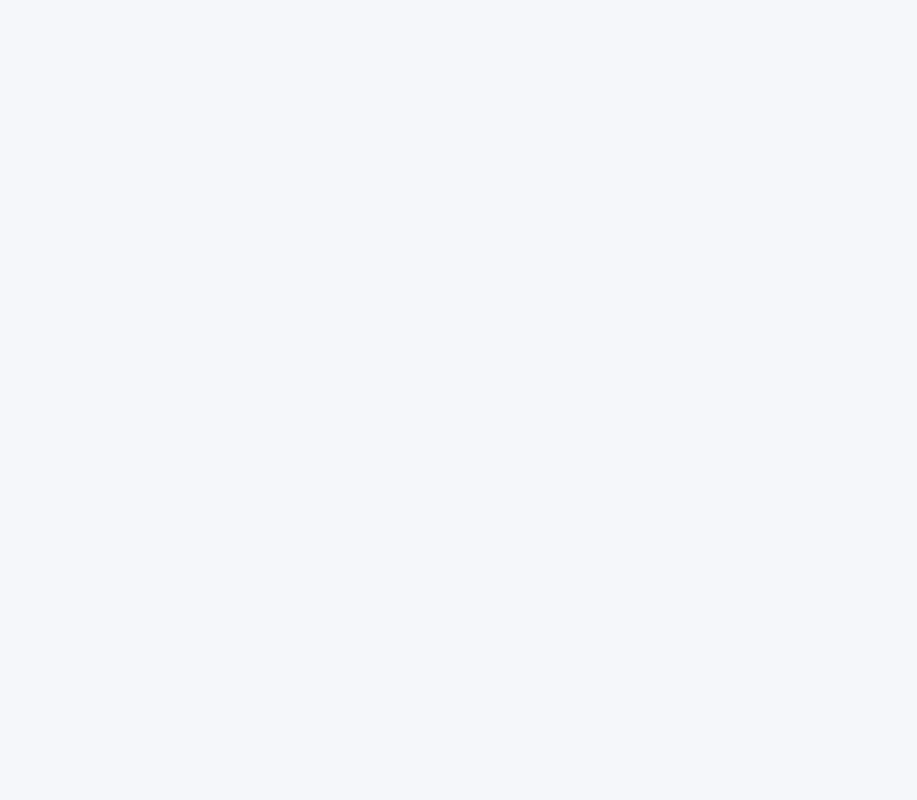
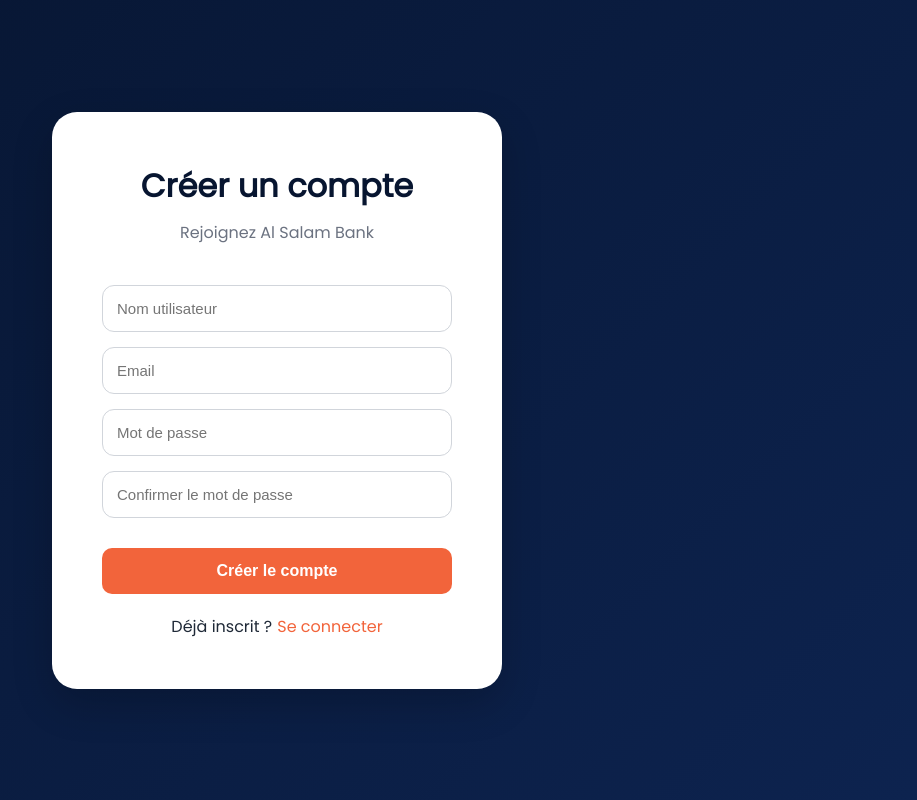
Before and after one commit to TheMoonEater/AppStage, a React app in the folder frontend/: page /register in a window 1280 px wide. Before the commit this address had no page. Shown: the whole page, without its empty margins (363-1280 px from the left). Built offline with nearby package versions, Linux system fonts and the light colour scheme; the HTML template or start-up script is replaced by a standard one.

Commit message:
page login et register

```diff
--- a/frontend/src/App.jsx
+++ b/frontend/src/App.jsx
@@ -1,6 +1,7 @@
 import { BrowserRouter, Routes, Route } from "react-router-dom";
 
 import Login from "./pages/Login";
+import Register from "./pages/Register";
 import Home from "./pages/Home";
 import ProductDetail from "./pages/ProductDetail";
 import Cart from "./pages/Cart";
@@ -17,6 +18,8 @@
       <Routes>
 
         <Route path="/" element={<Login />} />
+
+        <Route path="/register" element={<Register />} />
 
         <Route path="/home" element={<Home />} />
 
--- a/frontend/src/index.css
+++ b/frontend/src/index.css
@@ -660,3 +660,133 @@
   font-weight:600;
 
 }
+
+/* =========================
+   LOGIN PAGE
+========================= */
+
+.login-page {
+
+  min-height: 100vh;
+
+  display: flex;
+
+  justify-content: center;
+
+  align-items: center;
+
+  background:
+    linear-gradient(
+      135deg,
+      #071530,
+      #0d234f
+    );
+
+  padding: 20px;
+}
+
+.login-card {
+
+  width: 450px;
+
+  background: white;
+
+  padding: 50px;
+
+  border-radius: 25px;
+
+  box-shadow:
+    0 15px 40px rgba(0,0,0,0.2);
+}
+
+.login-logo {
+
+  text-align: center;
+
+  margin-bottom: 40px;
+}
+
+.login-logo h1 {
+
+  color: #071530;
+
+  margin-bottom: 10px;
+
+  font-size: 32px;
+}
+
+.login-logo p {
+
+  color: #6B7280;
+}
+
+.login-card .form-group {
+
+  margin-bottom: 20px;
+}
+
+.login-card label {
+
+  display: block;
+
+  margin-bottom: 8px;
+
+  font-weight: 600;
+
+  color: #071530;
+}
+
+.login-card input {
+
+  width: 100%;
+
+  padding: 14px;
+
+  border: 1px solid #d1d5db;
+
+  border-radius: 12px;
+
+  font-size: 15px;
+
+  transition: 0.3s;
+}
+
+.login-card input:focus {
+
+  outline: none;
+
+  border-color: #F2643B;
+
+  box-shadow:
+    0 0 0 3px rgba(242,100,59,0.2);
+}
+
+.login-btn {
+
+  width: 100%;
+
+  padding: 15px;
+
+  background: #F2643B;
+
+  color: white;
+
+  border: none;
+
+  border-radius: 12px;
+
+  font-size: 16px;
+
+  font-weight: 600;
+
+  margin-top: 15px;
+
+  transition: 0.3s;
+}
+
+.login-btn:hover {
+
+  transform: translateY(-2px);
+
+  opacity: 0.95;
+}
--- a/frontend/src/pages/Login.jsx
+++ b/frontend/src/pages/Login.jsx
@@ -1,23 +1,26 @@
 import { useState } from "react";
 import { useNavigate } from "react-router-dom";
+import { Link } from "react-router-dom";
 
 function Login() {
+
+  const [username, setUsername] = useState("");
+  const [password, setPassword] = useState("");
+
   const navigate = useNavigate();
 
-  const [username,setUsername] = useState("");
-  const [password,setPassword] = useState("");
+  const handleSubmit = async (e) => {
 
-  const handleSubmit = async (e) => {
     e.preventDefault();
 
     const response = await fetch(
       "http://127.0.0.1:8000/api/auth/login/",
       {
-        method:"POST",
-        headers:{
-          "Content-Type":"application/json"
+        method: "POST",
+        headers: {
+          "Content-Type": "application/json"
         },
-        body:JSON.stringify({
+        body: JSON.stringify({
           username,
           password
         })
@@ -26,34 +29,108 @@
 
     const data = await response.json();
 
+    if (response.ok) {
+
       localStorage.setItem(
         "token",
         data.access
       );
 
       navigate("/home");
+
+    } else {
+
+      alert("Identifiants incorrects");
+
+    }
   };
 
   return (
+
+    <div className="login-page">
+
+      <div className="login-card">
+
+        <div className="login-logo">
+
+          <h1>Al Salam Bank</h1>
+
+          <p>
+            Plateforme de financement islamique
+          </p>
+
+        </div>
+
         <form onSubmit={handleSubmit}>
-      <h2>Connexion</h2>
+
+          <div className="form-group">
+
+            <label>
+              Nom d'utilisateur
+            </label>
 
             <input
-        placeholder="Username"
-        onChange={(e)=>setUsername(e.target.value)}
+              type="text"
+              placeholder="Votre identifiant"
+              value={username}
+              onChange={(e) =>
+                setUsername(e.target.value)
+              }
             />
+
+          </div>
+
+          <div className="form-group">
+
+            <label>
+              Mot de passe
+            </label>
 
             <input
               type="password"
-        placeholder="Password"
-        onChange={(e)=>setPassword(e.target.value)}
+              placeholder="********"
+              value={password}
+              onChange={(e) =>
+                setPassword(e.target.value)
+              }
             />
 
-      <button>
+          </div>
+
+          <button
+            className="login-btn"
+            type="submit"
+          >
             Se connecter
           </button>
 
+          <p
+            style={{
+              textAlign:"center",
+              marginTop:"20px"
+            }}
+          >
+
+            Pas de compte ?
+
+            <Link
+              to="/register"
+              style={{
+                color:"#F2643B",
+                marginLeft:"5px"
+              }}
+            >
+              Créer un compte
+            </Link>
+
+          </p>
+
         </form>
+
+      </div>
+
+    </div>
+
   );
 }
 
--- /dev/null
+++ b/frontend/src/pages/Register.jsx
@@ -0,0 +1,185 @@
+import { useState } from "react";
+import { useNavigate, Link } from "react-router-dom";
+
+function Register() {
+
+  const navigate = useNavigate();
+
+  const [formData, setFormData] = useState({
+
+    username: "",
+    email: "",
+    password: "",
+    confirmPassword: ""
+
+  });
+
+  const handleChange = (e) => {
+
+    setFormData({
+
+      ...formData,
+
+      [e.target.name]:
+      e.target.value
+
+    });
+
+  };
+
+  const handleSubmit = async (e) => {
+
+    e.preventDefault();
+
+    if (
+      formData.password !==
+      formData.confirmPassword
+    ) {
+
+      alert(
+        "Les mots de passe ne correspondent pas"
+      );
+
+      return;
+    }
+
+    const response = await fetch(
+
+      "http://127.0.0.1:8000/api/auth/register/",
+
+      {
+
+        method: "POST",
+
+        headers: {
+          "Content-Type":
+          "application/json"
+        },
+
+        body: JSON.stringify({
+
+          username:
+            formData.username,
+
+          email:
+            formData.email,
+
+          password:
+            formData.password
+
+        })
+
+      }
+
+    );
+
+    const data =
+      await response.json();
+
+    if (response.ok) {
+
+      alert(
+        "Compte créé avec succès"
+      );
+
+      navigate("/");
+
+    } else {
+
+      console.log(data);
+
+      alert(
+        "Erreur lors de l'inscription"
+      );
+
+    }
+
+  };
+
+  return (
+
+    <div className="login-page">
+
+      <div className="login-card">
+
+        <div className="login-logo">
+
+          <h1>
+            Créer un compte
+          </h1>
+
+          <p>
+            Rejoignez Al Salam Bank
+          </p>
+
+        </div>
+
+        <form
+          onSubmit={handleSubmit}
+        >
+
+          <input
+            type="text"
+            name="username"
+            placeholder="Nom utilisateur"
+            onChange={handleChange}
+          />
+
+          <input
+            type="email"
+            name="email"
+            placeholder="Email"
+            onChange={handleChange}
+          />
+
+          <input
+            type="password"
+            name="password"
+            placeholder="Mot de passe"
+            onChange={handleChange}
+          />
+
+          <input
+            type="password"
+            name="confirmPassword"
+            placeholder="Confirmer le mot de passe"
+            onChange={handleChange}
+          />
+
+          <button
+            className="login-btn"
+          >
+            Créer le compte
+          </button>
+
+        </form>
+
+        <p
+          style={{
+            marginTop:"20px",
+            textAlign:"center"
+          }}
+        >
+
+          Déjà inscrit ?
+
+          <Link
+            to="/"
+            style={{
+              color:"#F2643B",
+              marginLeft:"5px"
+            }}
+          >
+            Se connecter
+          </Link>
+
+        </p>
+
+      </div>
+
+    </div>
+
+  );
+}
+
+export default Register;
```
Lines whose indentation alone changed are shown as unchanged.
